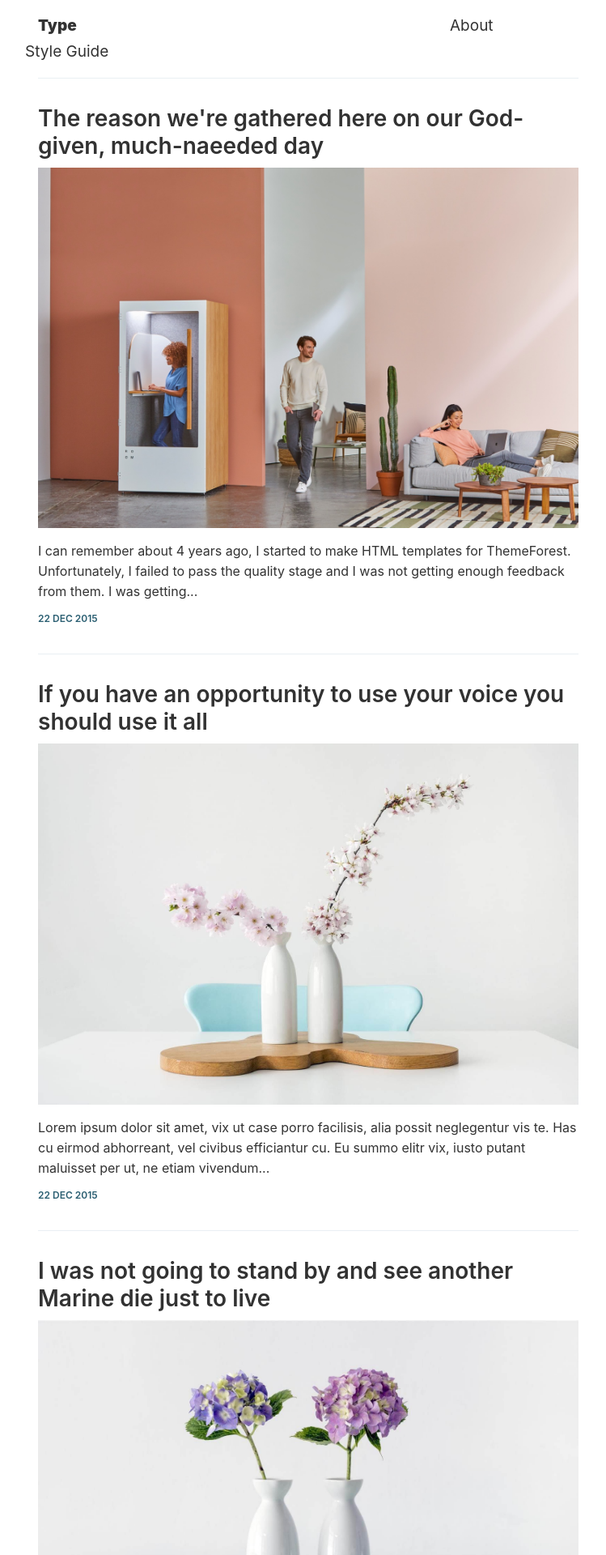
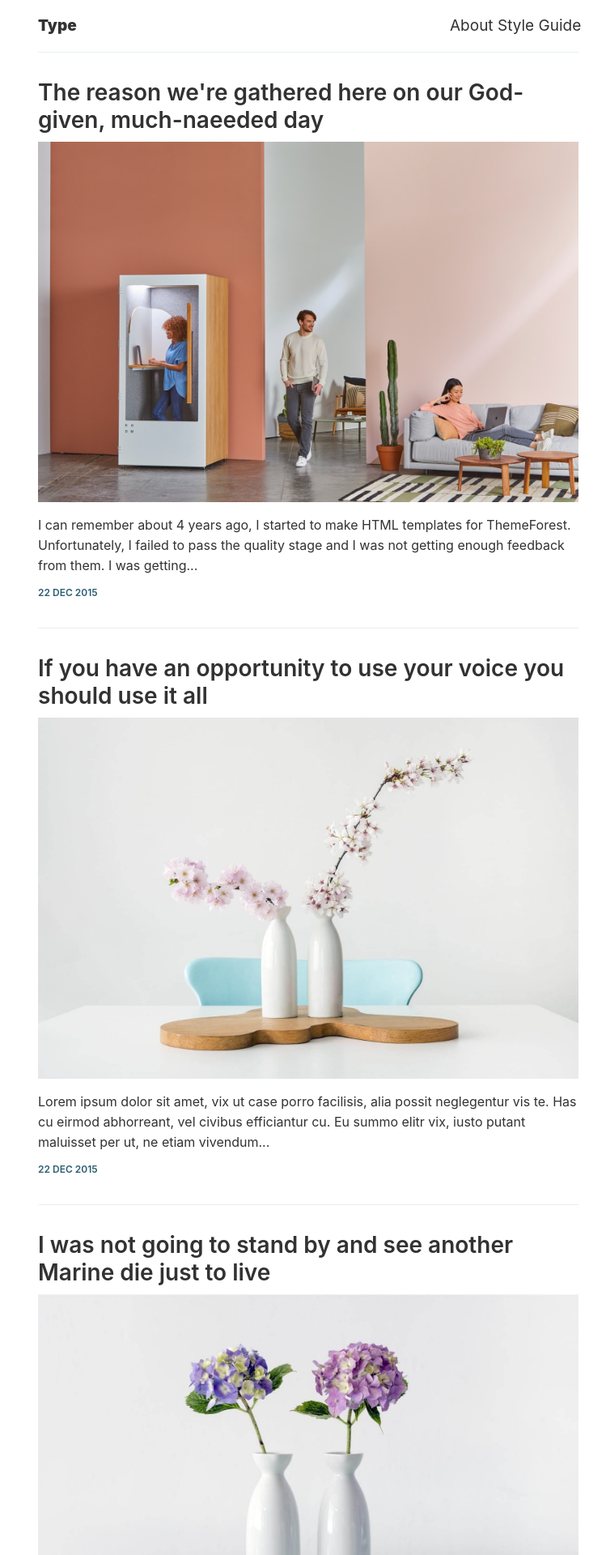
Before and after one commit to wiltruong/portfolio_v1, a Jekyll site: the page built from index.html, in a window 1280 px wide. Shown: the top 1920 px of the page at 81% size, without its empty margins (259-1008 px from the left). Built offline with Jekyll 4.4.1, drawn with Linux system fonts in a browser that asks for light colours; the list of posts is cut into pages by our own code.

Commit message:
Update navigation.html

```diff
--- a/_includes/navigation.html
+++ b/_includes/navigation.html
@@ -1,7 +1,7 @@
 {% for page in site.pages %}
   {% unless page.name == '404.md' %}
     {% if page.title %}
-        <a class='c-nav__link' href='{{ page.url | prepend: site.baseurl }}'>{{ page.title }}&nbsp;&nbsp;&nbsp;</a>
+        <a class='c-nav__link' href='{{ page.url | prepend: site.baseurl }}'>{{ page.title }}&nbsp;</a>
     {% endif %}
   {% endunless %}
 {% endfor %}
```
